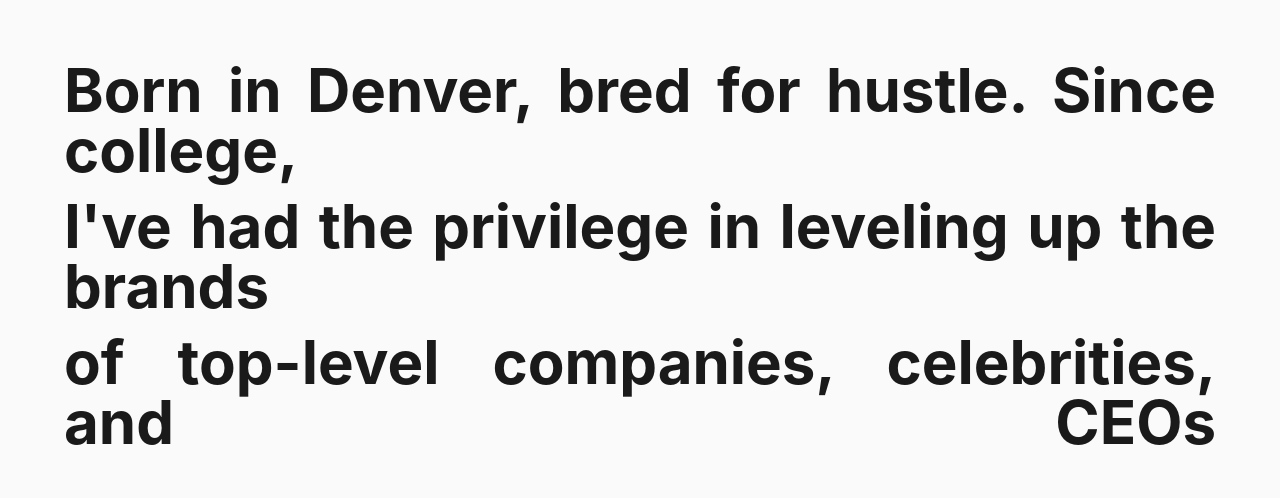
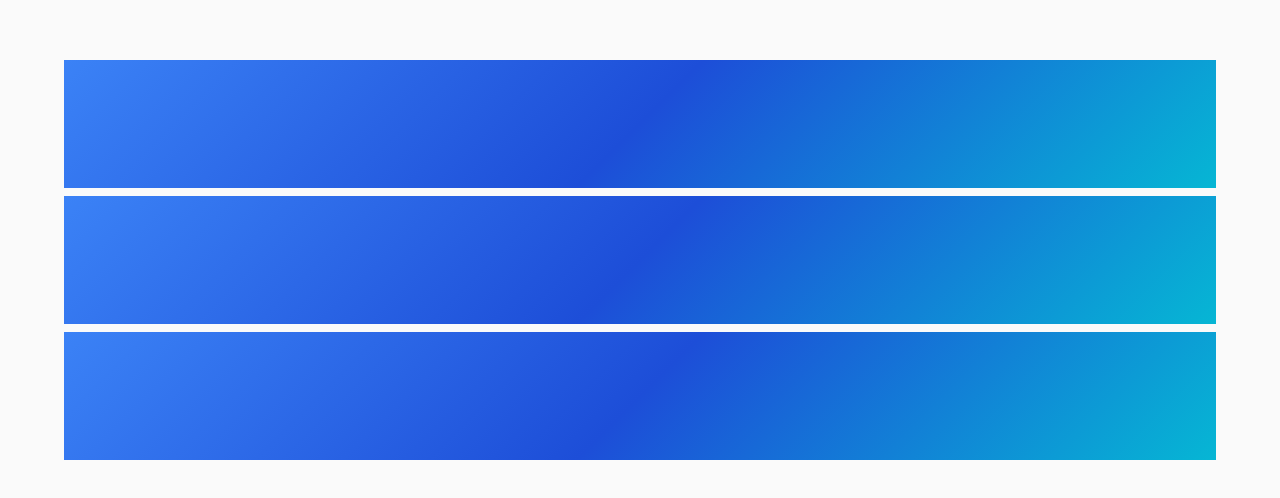
Before and after one commit to Abel-Projects/abel-website, a React (Vite) app: page / in a window 1280 px wide. Shown: the part 1336-1834 px from the top of the page. Built offline with nearby package versions, Linux system fonts and the light colour scheme; the HTML template or start-up script is replaced by a standard one.

Commit message:
Add gradient text effect

```diff
--- a/src/components/MissionStatement.tsx
+++ b/src/components/MissionStatement.tsx
@@ -52,11 +52,17 @@ const MissionStatement = () => {
               className="block mb-2 relative"
             >
               <span
-                className={`relative inline-block w-full transition-all duration-1000 ease-out ${
-                  visibleLines.includes(index)
-                    ? 'opacity-100 translate-y-0'
-                    : 'opacity-0 translate-y-8'
-                }`}
+                className={`relative inline-block w-full transition-all duration-1000 ease-out`}
+                style={{
+                  background: visibleLines.includes(index)
+                    ? 'linear-gradient(135deg, #3b82f6 0%, #1d4ed8 50%, #06b6d4 100%)'
+                    : 'linear-gradient(135deg, transparent 0%, transparent 50%, transparent 100%)',
+                  WebkitBackgroundClip: 'text',
+                  WebkitTextFillColor: 'transparent',
+                  backgroundClip: 'text',
+                  opacity: visibleLines.includes(index) ? 1 : 0.2,
+                  transform: visibleLines.includes(index) ? 'translateY(0)' : 'translateY(20px)'
+                }}
               >
                 <span className="relative z-0 pb-2 block">{line}</span>
               </span>
```
